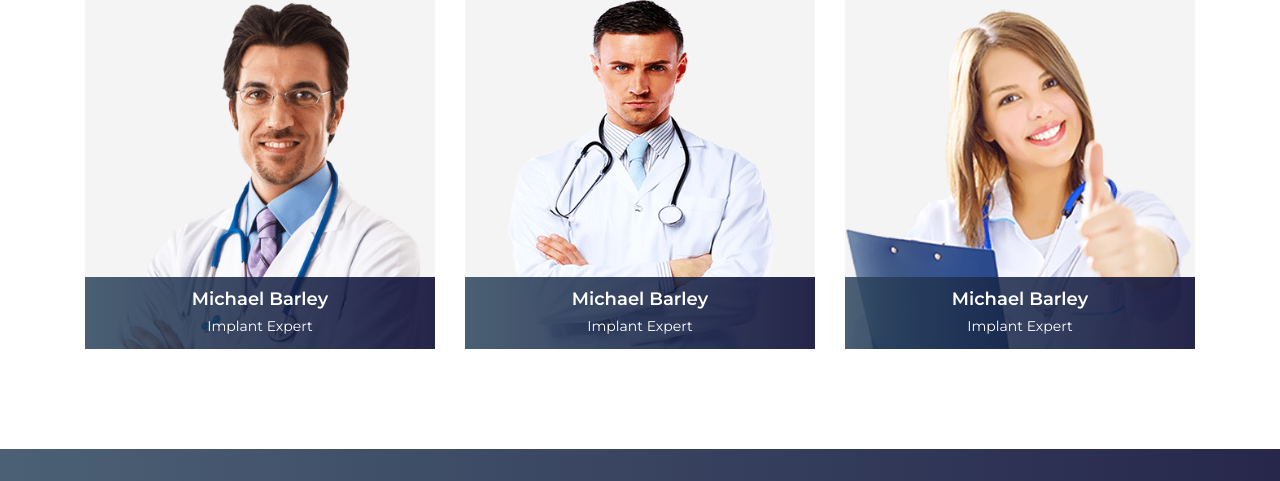
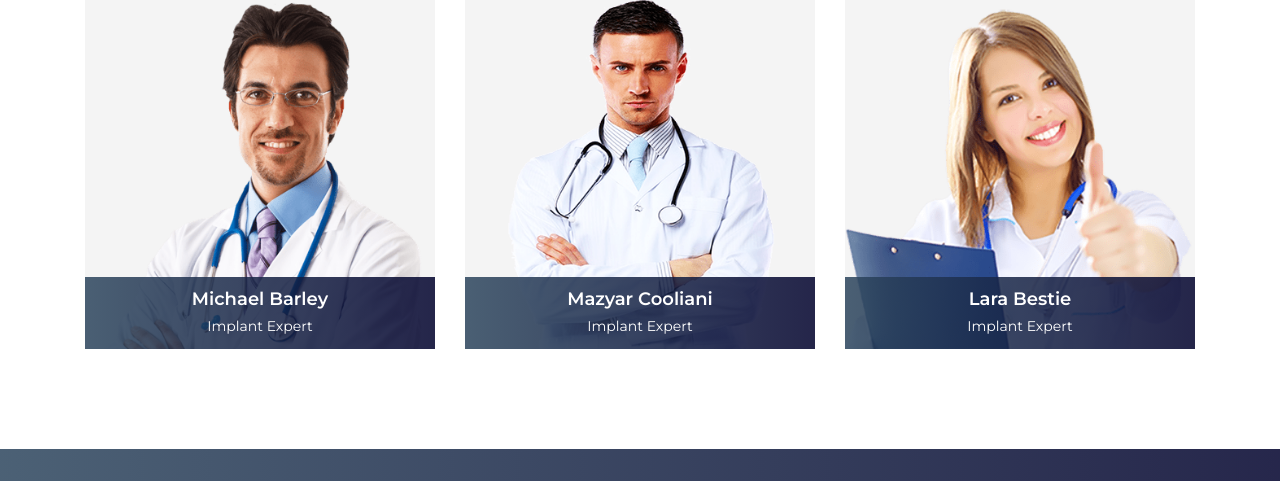
Before and after one commit to mbalandari/dg-dental-app1, a Django app: page / in a window 1280 px wide. Shown: the part 3838-4319 px from the top of the page. Run offline with Django 5.2, Linux system fonts and the light colour scheme; parts of the project's set-up code (start-up, migrations or seed data) failed here and were passed over; some libraries are stand-ins or nearby versions.

Commit message:
update names!

```diff
--- a/dental/templates/home.html
+++ b/dental/templates/home.html
@@ -485,7 +485,7 @@
               </div>
               <!-- Dentist Info -->
               <div class="dentist-info bg-gradient-overlay">
-                <h5>Michael Barley</h5>
+                <h5>Mazyar Cooliani</h5>
                 <p>Implant Expert</p>
               </div>
             </div>
@@ -506,7 +506,7 @@
               </div>
               <!-- Dentist Info -->
               <div class="dentist-info bg-gradient-overlay">
-                <h5>Michael Barley</h5>
+                <h5>Lara Bestie</h5>
                 <p>Implant Expert</p>
               </div>
             </div>
```
